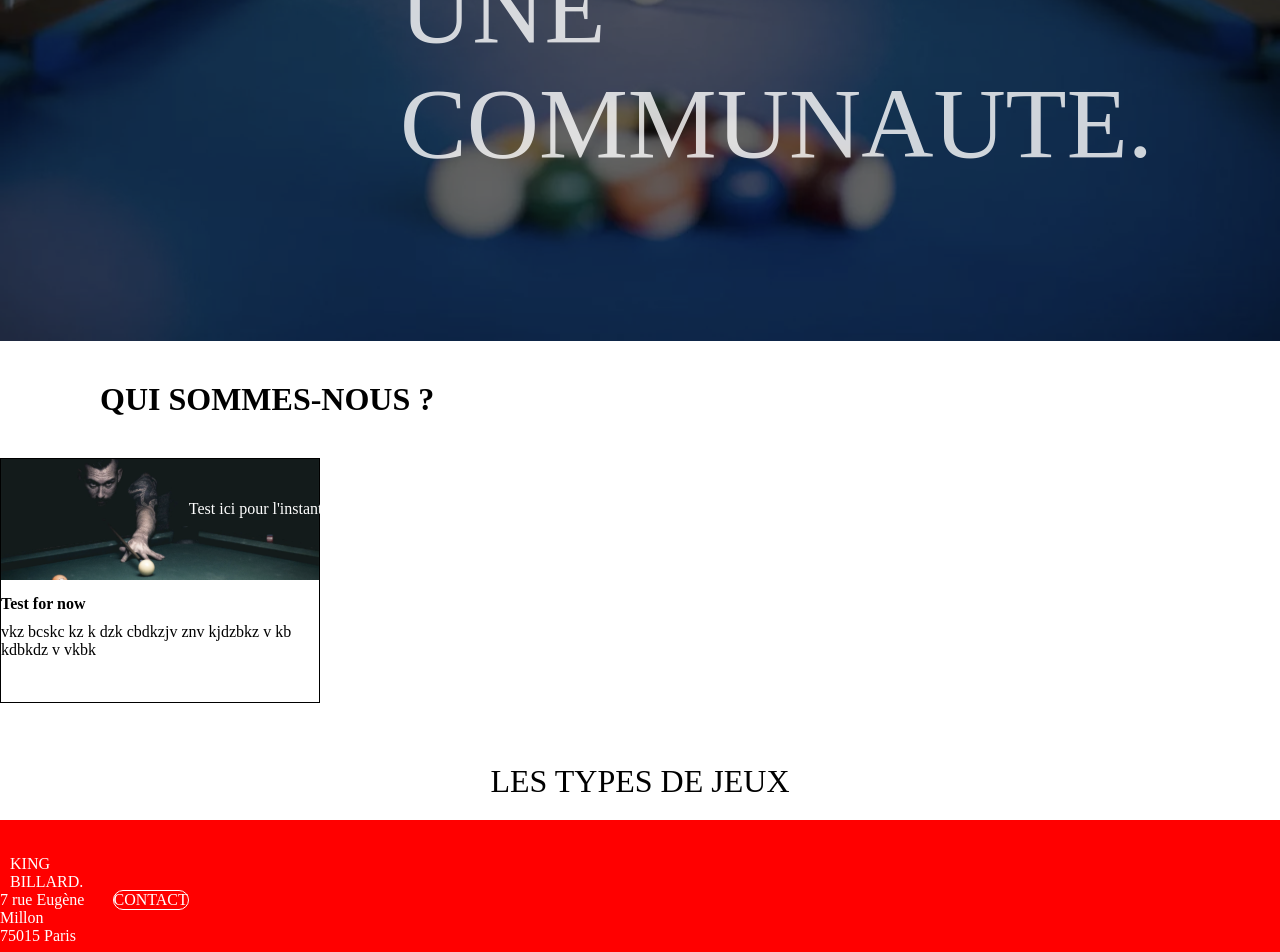
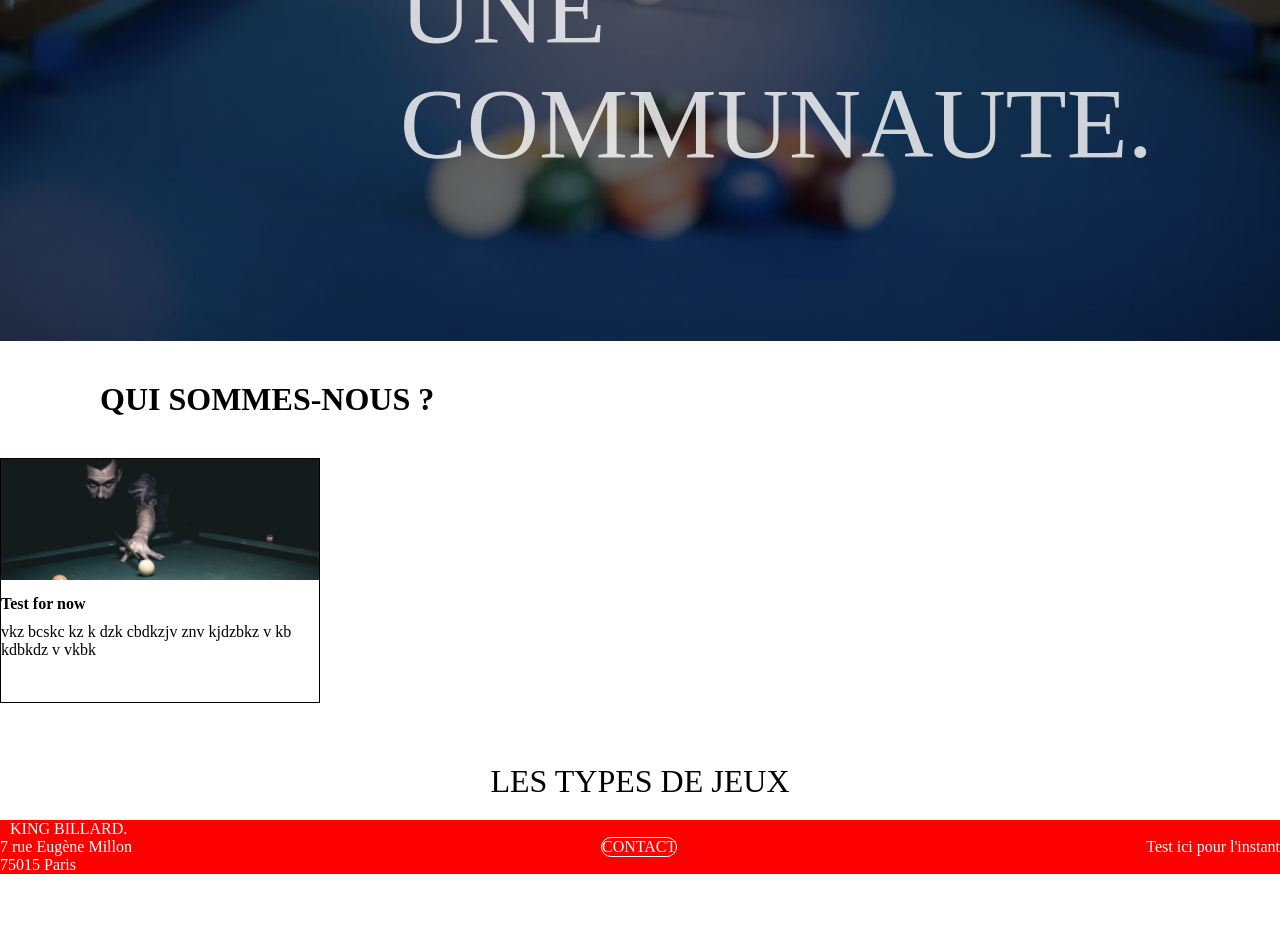
Before and after one commit to MehdiEscudero/King-Billard, a React (Create React App) app: page / in a window 1280 px wide. Shown: the part 459-1411 px from the top of the page. After the commit the page ends 1333 px from the top, so only its background shows below. Built offline with nearby package versions, Linux system fonts and the light colour scheme.

Commit message:
home improoved

```diff
--- a/src/Container.js
+++ b/src/Container.js
@@ -13,7 +13,7 @@ class Container extends React.Component {
           <div className="slogan">
             KING BILLARD PLUS Q’UN JEU, UNE COMMUNAUTE.
           </div>
-          <div className="test">
+          <div className="containerimg">
             <img className="image" src={homepage} alt="homepage" />
           </div>
           <div className="title">QUI SOMMES-NOUS ?</div>
--- a/src/style/container.css
+++ b/src/style/container.css
@@ -45,7 +45,7 @@
   opacity: 0.6;
 }
 
-.test {
+.containerimg {
   width: 100vw;
   height: 100vh;
 }
```
